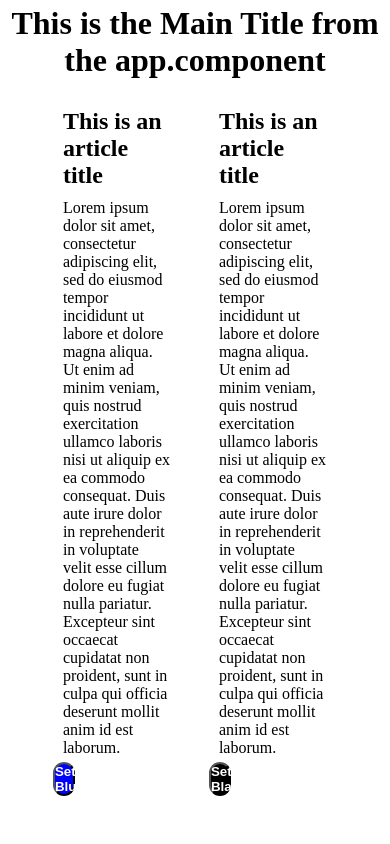
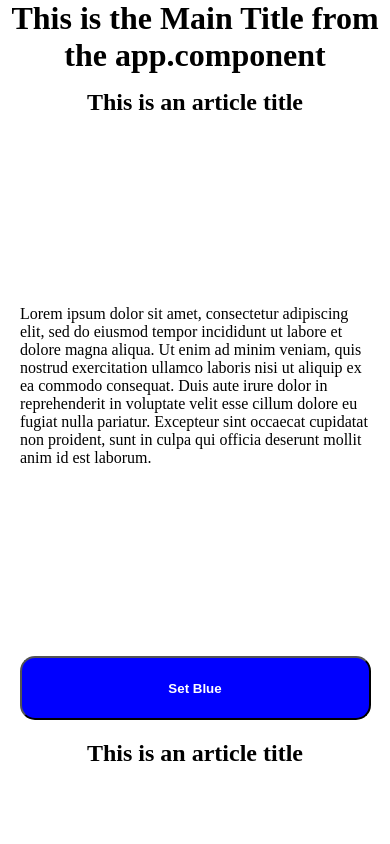
Before and after one commit to cw66786/angular_day1_hw, an Angular app in the folder Angular_day1_hw/: page / in a window 390 px wide. Shown: the top 844 px of the page. Built offline with nearby package versions, Linux system fonts and the light colour scheme.

Commit message:
done enough, im tired zzz

```diff
--- a/Angular_day1_hw/src/app/app.component.css
+++ b/Angular_day1_hw/src/app/app.component.css
@@ -14,3 +14,11 @@
 .main-title{
     font-weight: bold;
 }
+
+@media (max-width: 700px) {
+
+    .main{
+        height:fit-content;
+    }
+
+}
--- a/Angular_day1_hw/src/app/articles/articles.component.css
+++ b/Angular_day1_hw/src/app/articles/articles.component.css
@@ -30,7 +30,7 @@
 button {
     color: white;
     border-radius: 15px;
-    width: 15%;
+    width: 100px;
     height: 4rem;
     font-weight: bold;
     margin-left: 10px;
@@ -42,3 +42,20 @@ button {
 
 
 }
+
+@media (max-width: 700px) {
+    .secondary-container{
+        display: inline-block;
+    }
+    .article-container{
+        margin: 10px 0px;
+        width: 100vw;
+
+    }
+
+    button{
+        width: 90vw;
+        margin: 5px 5vw;
+    }
+
+}
```
